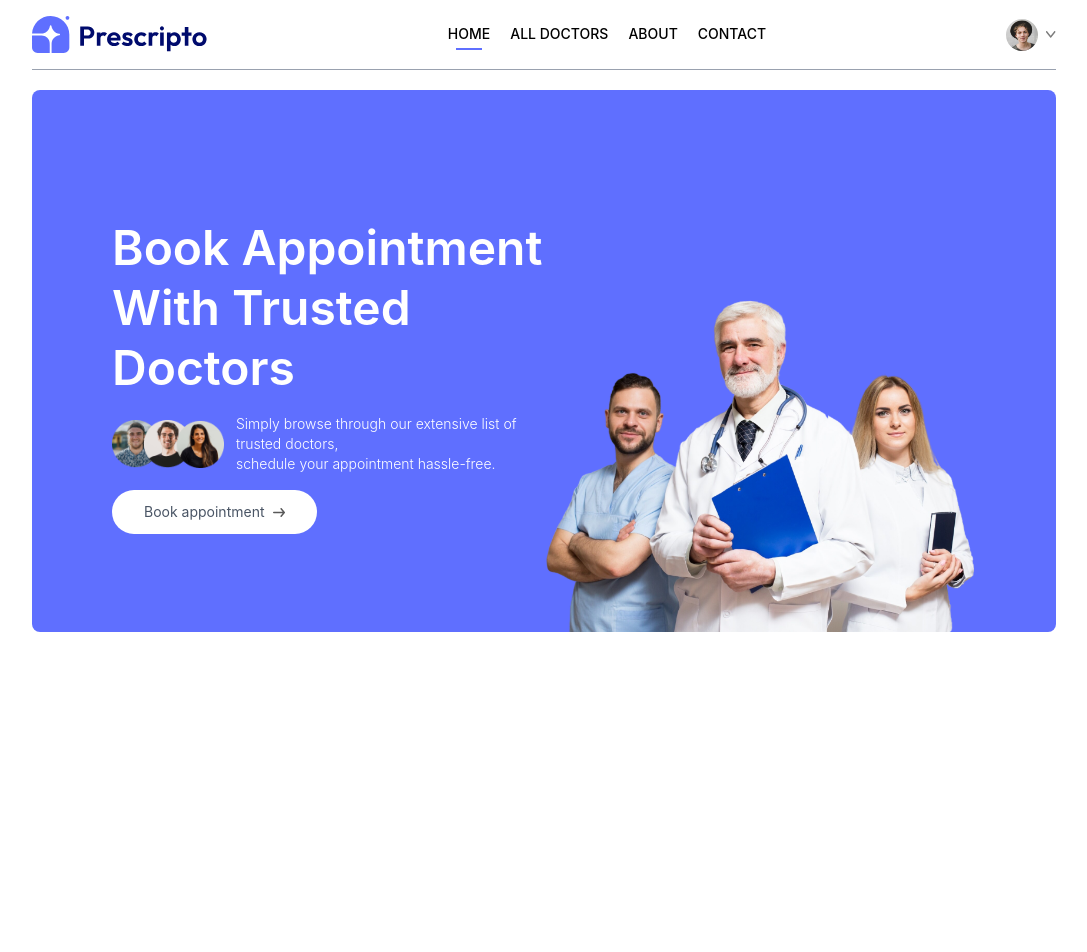
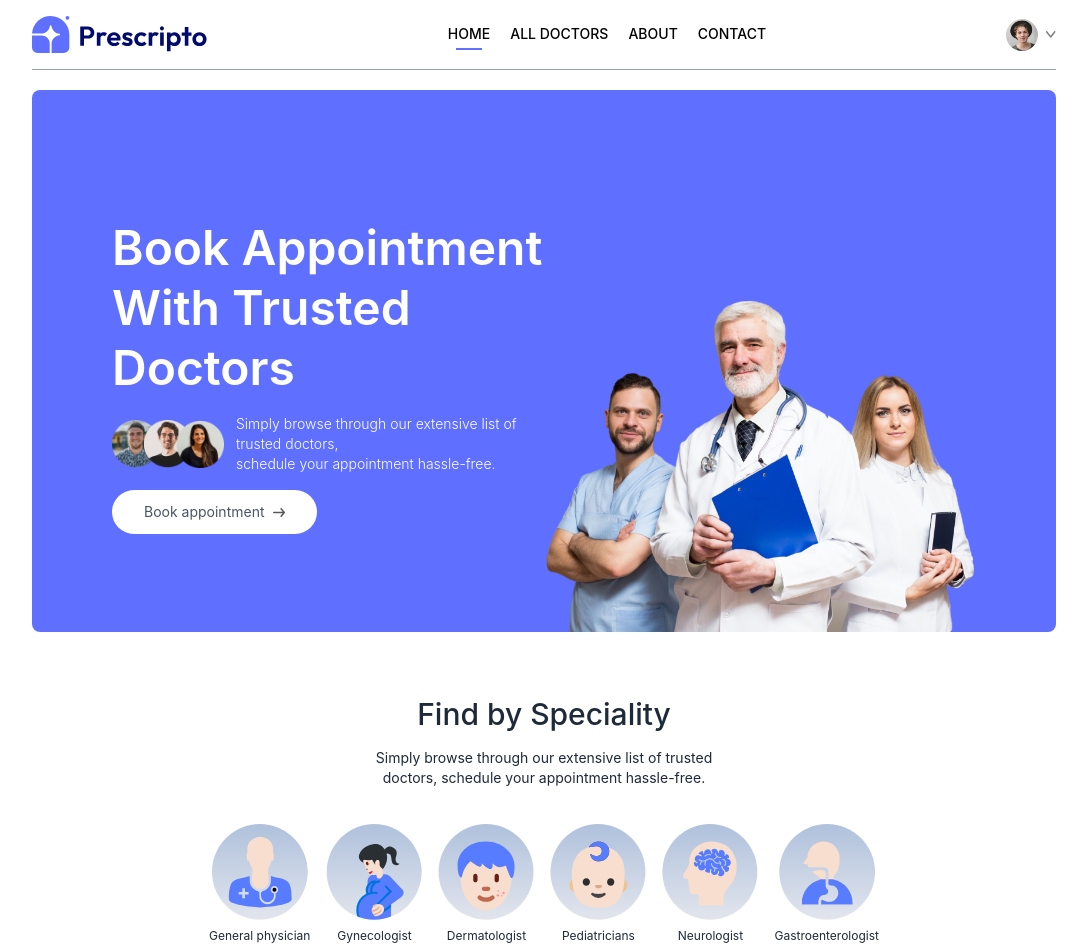
Before and after one commit to Arisha-Akbar/prescripto, a React (Vite) app in the folder frontend/: page / in a window 1280 px wide. Shown: the top 952 px of the page, without its empty margins (96-1183 px from the left). Before the commit the page ends 800 px from the top, so only its background shows below. Built offline with nearby package versions, Linux system fonts and the light colour scheme.

Commit message:
Added SpecialityMenu component

```diff
--- a/frontend/components/Header.jsx
+++ b/frontend/components/Header.jsx
@@ -15,7 +15,7 @@
       lg:px-20"
     >
       {/*-----------Left Side----------*/}
-      <div className="md:w-1/2 flex flex-col items-start justify-center gap-4 py-10 m-auto md:py-[10vw] md:mb-[-30px]">
+      <div className="md:w-1/2 flex flex-col items-start justify-center gap-4 py-10 m-auto md:py-[10vw] md:-mb-7.5">
         <p className="text-3xl md:text-4xl lg:text-5xl text-white font-semibold leading-tight md:leading-tight lg:leading-tight">
           Book Appointment <br />
           With Trusted Doctors
--- /dev/null
+++ b/frontend/components/SpecialityMenu.jsx
@@ -0,0 +1,34 @@
+import React from "react";
+import { specialityData } from "../src/assets/assets";
+import { Link } from "react-router-dom";
+
+const SpecialityMenu = () => {
+  return (
+    <div
+      className="flex flex-col items-center gap-4 py-16 text-gray-800"
+      id="speciality"
+    >
+      <h1 className="text-3xl font-medium">Find by Speciality </h1>
+      <p className="sm:w-1/3 text-center text-sm">
+        Simply browse through our extensive list of trusted doctors, schedule
+        your appointment hassle-free.
+      </p>
+      <div className="flex sm:justify-center gap-4 pt-5 w-full overflow-scroll">
+        {specialityData.map((item, index) => (
+          <Link
+            onClick={() => scrollTo(0, 0)}
+            className="flex flex-col items-center text-xs cursor-pointer shrink-0
+            hover:-translate-y-2.5 transition-all duration-500"
+            key={index}
+            to={`/doctors/${item.speciality}`}
+          >
+            <img className="w-16 sm:w-24 mb-2" src={item.image} alt="" />
+            <p>{item.speciality}</p>
+          </Link>
+        ))}
+      </div>
+    </div>
+  );
+};
+
+export default SpecialityMenu;
--- a/frontend/pages/Home.jsx
+++ b/frontend/pages/Home.jsx
@@ -1,10 +1,12 @@
 import React from "react";
 import Header from "../components/Header";
+import SpecialityMenu from "../components/SpecialityMenu";
 
 const Home = () => {
   return (
     <div>
       <Header />
+      <SpecialityMenu/>
     </div>
   );
 };
--- a/frontend/src/index.css
+++ b/frontend/src/index.css
@@ -7,3 +7,7 @@
 .active hr {
   @apply block;
 }
+
+::-webkit-scrollbar {
+  @apply hidden;
+}
```
